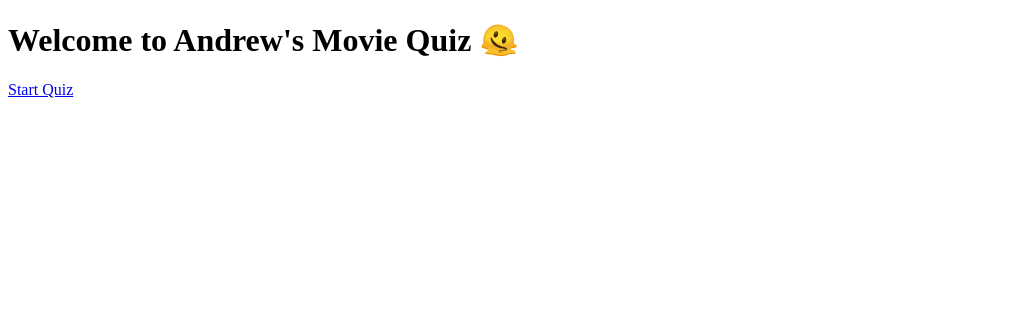
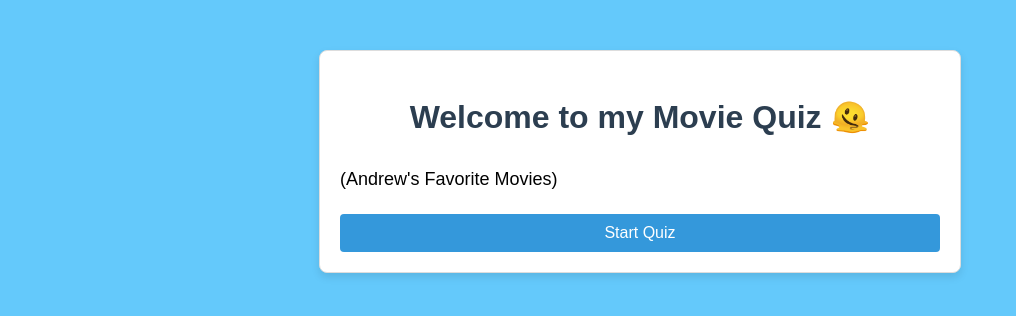
Before and after one commit to andrew902/ITM352_F24_repo, a Flask app: page / in a window 1280 px wide. Shown: the top 316 px of the page, without its empty margins (0-1016 px from the left). Run offline with Flask 3, Linux system fonts and the light colour scheme.

Commit message:
A3 extention

```diff
--- a/A3/quiz_webapp.py
+++ b/A3/quiz_webapp.py
@@ -1,4 +1,4 @@
-from flask import Flask, render_template, request, redirect, url_for
+from flask import Flask, render_template, request, redirect, url_for, session
 import json
 import random
 import datetime
@@ -40,7 +40,7 @@ def quiz():
             print(f"Correct! Updated Score: {score}")
         else:
             incorrect_answers += 1  # Increment incorrect answers counter
-            feedback = f"Incorrect 😔. The correct answer was: {correct_answer}."
+            feedback = f"Incorrect 😔 The correct answer was: {correct_answer}."
             print(f"Incorrect. Score Remains: {score}")
 
         # Store the user's answer for later review (if needed)
@@ -68,13 +68,49 @@ def quiz():
 
 @app.route('/result')
 def result():
-    global score
+    global score, shuffled_questions
     score = int(request.args.get('score', 0))  # Ensure score is passed correctly
     user_answers = request.args.get('user_answers')  # Retrieve user's answers
     total_questions = int(request.args.get('total_questions', 0))  # Get the total number of questions
     quiz_completed_at = request.args.get('quiz_completed_at')  # Retrieve the time the quiz was completed
     incorrect_answers = int(request.args.get('incorrect_answers', 0))  # Get the number of incorrect answers
     return render_template('result.html', score=score, total_questions=total_questions, user_answers=user_answers, quiz_completed_at=quiz_completed_at, incorrect_answers=incorrect_answers)
+
+# I asked chatgpt how to structure the Restful API routes foe questions and scores
+@app.route('/api/questions', methods=['GET'])
+def get_questions():
+    """RESTful API to retrieve quiz questions."""
+    return {"questions": shuffled_questions}, 200  # Return the shuffled questions as JSON
+
+@app.route('/api/scores', methods=['POST'])
+def save_score_api():
+    """RESTful API to save user scores."""
+    # Parse the incoming JSON data
+    user_data = request.get_json()
+
+    # Ensure all required fields are present
+    required_fields = {"username", "score", "questions", "user_answers"}
+    if not user_data or not required_fields.issubset(user_data):
+        return {"error": "Invalid data format or missing fields."}, 400
+
+    file_path = "user_scores.json"
+
+    # Read the existing scores
+    try:
+        with open(file_path, "r") as file:
+            existing_data = json.load(file)
+    except (FileNotFoundError, json.JSONDecodeError):
+        existing_data = []
+
+    # Append the new data
+    existing_data.append(user_data)
+
+    # Save it back to the file
+    with open(file_path, "w") as file:
+        json.dump(existing_data, file, indent=4)
+
+    return {"message": "Score saved successfully!"}, 201
+
 
 # Load questions from a JSON file
 with open("questions.json") as question_file:
--- /dev/null
+++ b/A3/static/styles.css
@@ -0,0 +1,132 @@
+/* General body styling */
+body {
+    font-family: Arial, sans-serif;
+    background-color: #64c9fb;
+    color: #000000;
+    margin: 0;
+    padding: 0;
+    line-height: 1.6;
+}
+
+/* Container for the quiz content */
+.container {
+    max-width: 600px;
+    margin: 50px auto;
+    padding: 20px;
+    background: #ffffff;
+    border-radius: 8px;
+    box-shadow: 0 4px 8px rgba(0, 0, 0, 0.1);
+    border: 1px solid #ddd;
+}
+
+/* Heading style */
+h1, h2 {
+    text-align: center;
+    color: #2c3e50;
+}
+
+/* Question styling */
+p {
+    font-size: 18px;
+    margin-bottom: 20px;
+}
+
+/* Options styling */
+label {
+    display: block;
+    font-size: 16px;
+    margin: 10px 0;
+    padding: 10px;
+    border: 1px solid #ddd;
+    border-radius: 4px;
+    background: #f9f9f9;
+    cursor: pointer;
+    transition: background 0.3s, border 0.3s;
+}
+
+label:hover {
+    background: #1cc510;
+    border-color: #aaa;
+}
+
+/* Hide the default radio button */
+input[type="radio"] {
+    display: none;
+}
+
+/* Highlight the selected answer */
+input[type="radio"]:checked + span {
+    background: #1cc510;
+    border: 1px solid #3c763d;
+    color: white;
+    font-weight: bold;
+    display: inline-block;
+    padding: 10px;
+    border-radius: 4px;
+    cursor: pointer;
+}
+
+/* Wrap the text in a span */
+label span {
+    display: inline-block;
+    padding: 10px;
+    border-radius: 4px;
+    width: 100%;
+    text-align: center;
+}
+
+/* Button styling */
+button {
+    display: block;
+    width: 100%;
+    padding: 10px;
+    font-size: 16px;
+    color: #fff;
+    background-color: #3498db;
+    border: none;
+    border-radius: 4px;
+    cursor: pointer;
+    transition: background-color 0.3s ease;
+}
+
+button:hover {
+    background-color: #2943b9;
+}
+
+/* Current score display */
+p.score {
+    text-align: center;
+    font-size: 20px;
+    color: #2c3e50;
+    margin-top: 20px;
+}
+
+/* Feedback message styling */
+p.feedback {
+    text-align: center;
+    font-size: 18px;
+    font-weight: bold;
+    color: #e74c3c;
+    margin-top: 20px;
+}
+
+.feedback.correct {
+    color: #27ae60; /* Green for correct answers */
+}
+
+.feedback.incorrect {
+    color: #e74c3c; /* Red for incorrect answers */
+}
+/* Result page */
+.result {
+    text-align: center;
+    font-size: 20px;
+    color: #27ae60;
+    margin-top: 20px;
+}
+
+.result h2 {
+    color: #2980b9;
+}
+
+/* I used chatgpt to help me structre my CSS file by asking it how to structure a css file for a quiz app. */
--- a/A3/templates/home.html
+++ b/A3/templates/home.html
@@ -1,10 +1,19 @@
 <!DOCTYPE html>
 <html lang="en">
 <head>
-    <title>Welcome to the Quiz</title>
+    <meta charset="UTF-8">
+    <meta name="viewport" content="width=device-width, initial-scale=1.0">
+    <title>Quiz App</title>
+    <link rel="stylesheet" type="text/css" href="{{ url_for('static', filename='styles.css') }}">
 </head>
 <body>
-    <h1>Welcome to Andrew's Movie Quiz 🫠</h1>
-    <a href="{{ url_for('quiz') }}">Start Quiz</a>
+    <div class="container">
+        <h1>Welcome to my Movie Quiz 🫠</h1>
+        <p>(Andrew's Favorite Movies)</p>
+        <form action="{{ url_for('quiz') }}" method="GET">
+            <button type="submit">Start Quiz</button>
+        </form>
+    </div>
 </body>
 </html>
+<!-- I asked chatgpt how to connect my CSS file to my home.html file -->
```
Also changed, not shown: A3/templates/quiz.html (+23 -1 lines), A3/templates/result.html (+5 -3 lines).
